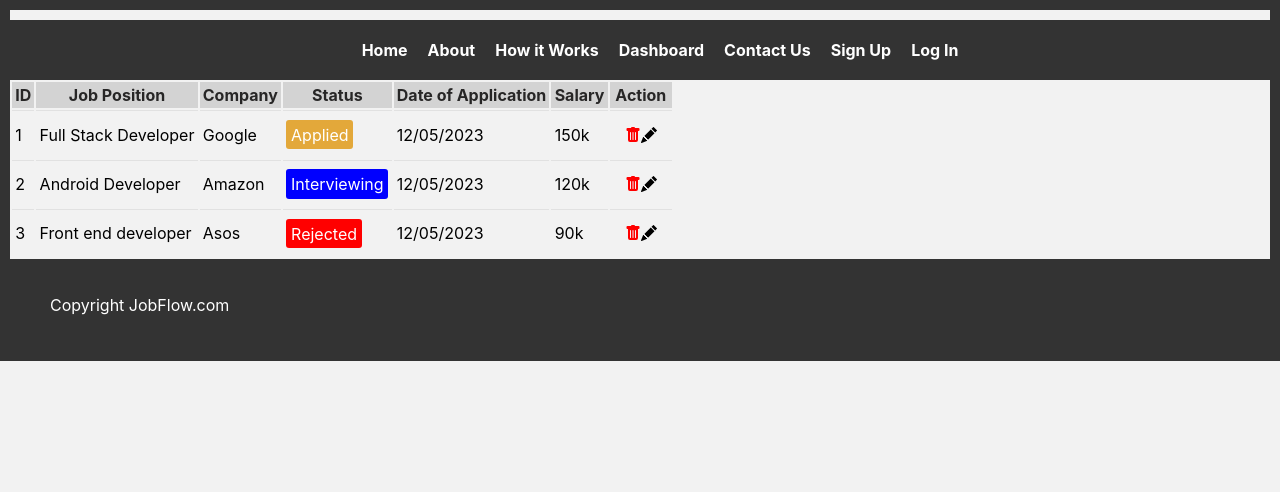
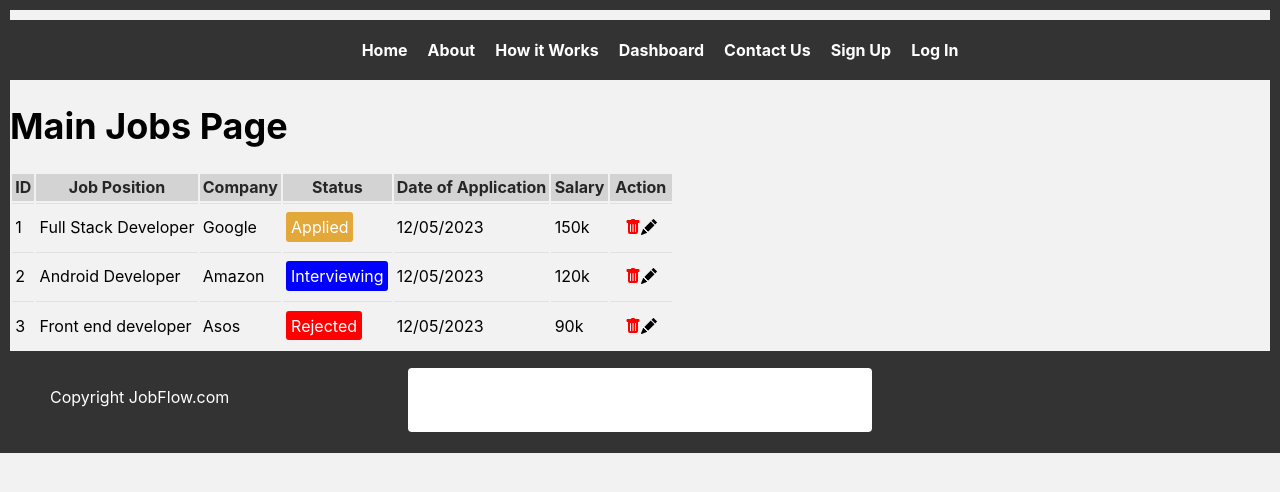
Before and after one commit to irina-sheveliova/CFG-Job-tracker, a React (Create React App) app in the folder client/: page /dashboard in a window 1280 px wide. Shown: the top 492 px of the page. Built offline with nearby package versions, Linux system fonts and the light colour scheme; a web font is replaced by a local one.

Commit message:
continued with modal file setup

```diff
--- a/client/src/App.js
+++ b/client/src/App.js
@@ -8,7 +8,8 @@ import "./App.css";
 import "@fortawesome/fontawesome-free/css/all.min.css";
 import "@fortawesome/fontawesome-free/js/all.min.js";
 import HomePage from "./components/Homepage/homepage";
-import JobApplications from "./components/JobApplications/JobApplications";
+// import JobApplications from "./components/JobApplications/JobApplications";
+import JobsIndex from "./components/JobApplications/JobsIndex";
 import Counter from "./components/Counter/counter";
 import HowitWorks from "./components/HowitWorks/Howitworks";
 import Login from "./components/Login/Login";
@@ -29,7 +30,7 @@ function App() {
           <Route path="/about" element={<About />} />
           <Route path="/signup" element={<RegistrationPage />} />
           <Route path="/contactus" element={<ContactUs />} />
-          <Route path="/dashboard" element={<JobApplications />} />
+          <Route path="/dashboard" element={<JobsIndex />} />
           <Route path="/HowitWorks" element={<HowitWorks />} />
           <Route path="/login" element={<Login />} />
 
--- a/client/src/components/JobApplications/JobApplications.jsx
+++ b/client/src/components/JobApplications/JobApplications.jsx
@@ -1,6 +1,8 @@
 import React, { useState, useEffect } from "react";
 import "./JobApplications.css";
+import Modal from "./Modal";
 import axios from 'axios';
+import { Fragment } from 'react';
 import { BsFillTrashFill, BsFillPencilFill } from "react-icons/bs";
 
 
@@ -9,6 +11,7 @@ function JobApplications() {
     const [data, setData] = useState([]);
 
     return (
+        <React.Fragment>
             <div className="table-container">
                 <table className="applications_table">
                     <thead>
@@ -70,6 +73,8 @@ function JobApplications() {
                     </tbody>
                 </table>
             </div>
+            {/* <Modal /> */}
+        </React.Fragment>
     );
 };
 
--- /dev/null
+++ b/client/src/components/JobApplications/JobsIndex.jsx
@@ -0,0 +1,14 @@
+import JobApplications from "./JobApplications";
+import Modal from './Modal.jsx';
+
+function JobsIndex() {
+    return (
+        <div>
+            <h1>Main Jobs Page</h1>
+            <JobApplications />
+            <Modal />
+        </div>
+    );
+}
+
+export default JobsIndex;
--- /dev/null
+++ b/client/src/components/JobApplications/Modal.css
@@ -0,0 +1,24 @@
+.m-container {
+    width: 100%;
+    height: 100%;
+    display: flex;
+    align-items: center;
+    position: fixed;
+    z-index: 1;
+    left: 0;
+    top: 0;
+    background-color: light gray;
+    justify-content: center;
+
+}
+
+.modal {
+    border-radius: 4px;
+    padding: 2rem;
+    background-color: white;
+    width: 25em;
+    -webkit-border-radius: 4px;
+    -moz-border-radius: 4px;
+    -ms-border-radius: 4px;
+    -o-border-radius: 4px;
+}
--- /dev/null
+++ b/client/src/components/JobApplications/Modal.jsx
@@ -0,0 +1,19 @@
+import React from 'react'
+import "./Modal.css"
+
+function JobModal() {
+    return (
+        // <h1> Adding a New Job </h1>
+        <div className="m-container">
+            <div className="modal">
+
+            </div>
+
+
+        </div>
+
+
+    )
+};
+
+export default JobModal;
```
Also changed, not shown: client/src/components/JobApplications/NewJobModal.jsx (deleted, +0 -8 lines), client/src/components/JobApplications/JobsIndex.css (added), client/src/components/JobApplications/NewJobModal.css (deleted). Lines whose indentation alone changed are shown as unchanged.
